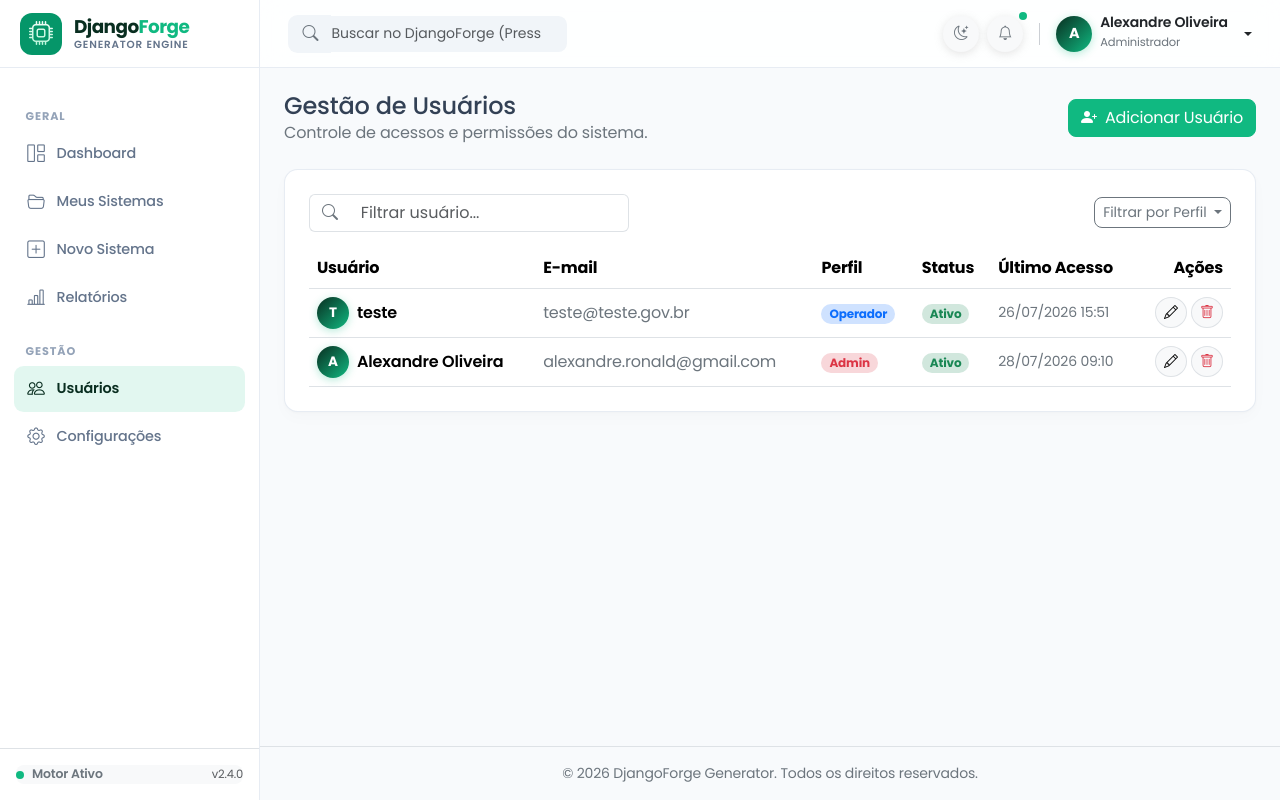
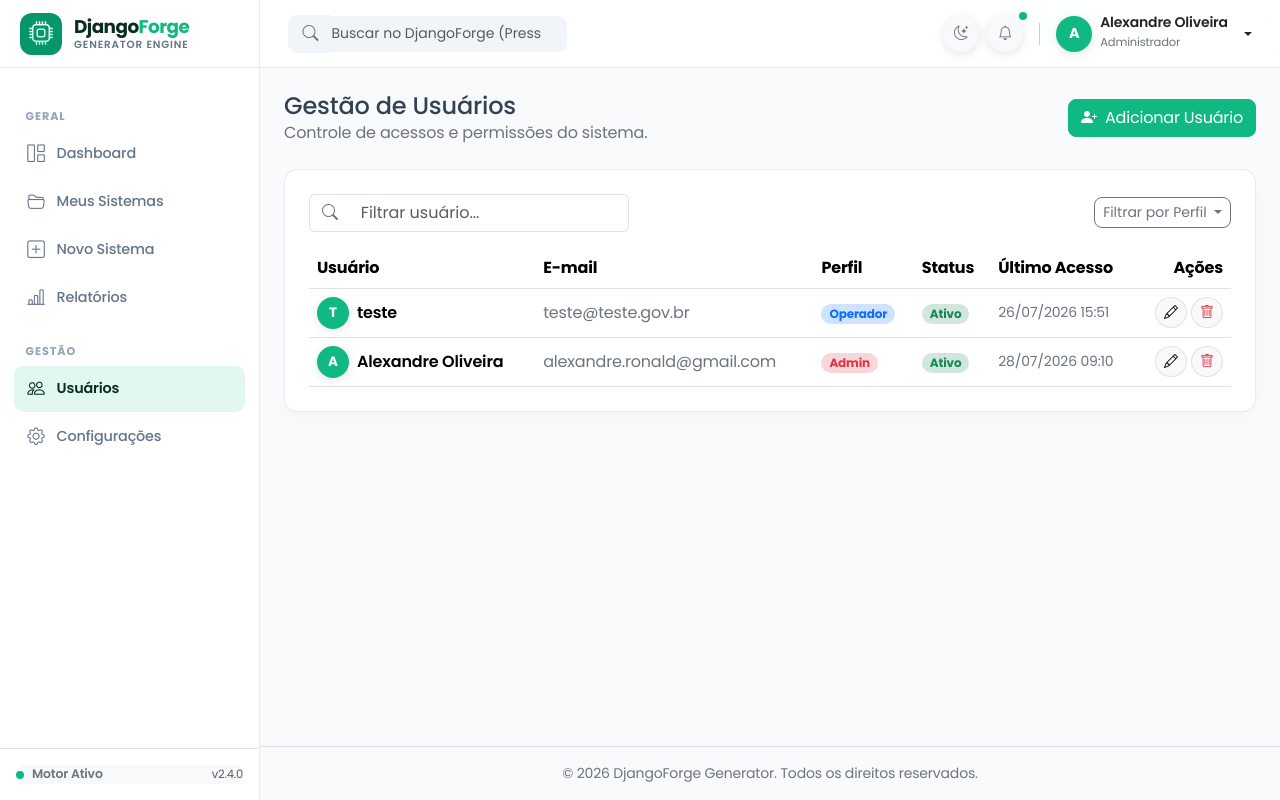
Before and after one commit to alexandre-ronald/gerador_sistema, a Django app: page /users/ in a window 1280 px wide. Run offline with Django 5.2, Linux system fonts and the light colour scheme; a user stored in the database is signed in; data comes from the database, SQL or seed files in the repository; both versions use the stored data as it was after the commit.

Commit message:
ajustes de layout

```diff
--- a/templates/base.html
+++ b/templates/base.html
@@ -377,6 +377,19 @@
       font-size: 0.9rem;
       box-shadow: 0 2px 8px rgba(164, 165, 165, 0.3);
     }
+    .icon-circle-green {
+      width: 36px;
+      height: 36px;
+      border-radius: 50%;
+      background: var(--django-emerald) ;
+      color: #ffffff;
+      display: flex;
+      align-items: center;
+      justify-content: center;
+      font-weight: 700;
+      font-size: 0.9rem;
+      box-shadow: 0 2px 8px rgba(164, 165, 165, 0.3);
+    }
 
     .dropdown-menu-custom {
       border: 1px solid var(--border-color-light);
@@ -565,7 +578,7 @@
         {% if user.is_authenticated %}
         <div class="dropdown">
           <a href="#" class="d-flex align-items-center text-decoration-none dropdown-toggle gap-2 text-body" data-bs-toggle="dropdown">
-            <div class="avatar-circle">
+            <div class="icon-circle-green">
               {{ user.first_name|default:user.username|slice:":1"|upper }}
             </div>
             <div class="d-none d-sm-block text-start pe-1">
--- a/templates/sistema/users.html
+++ b/templates/sistema/users.html
@@ -50,7 +50,7 @@
         <tr>
           <td>
             <div class="d-flex align-items-center gap-2">
-              <div class="avatar-circle" style="width: 32px; height: 32px; font-size: 0.85rem;">
+              <div class="icon-circle-green" style="width: 32px; height: 32px; font-size: 0.85rem;">
                 {{ u.first_name|default:u.username|slice:":1"|upper }}
               </div>
               <span class="fw-semibold">{{ u.get_full_name|default:u.username }}</span>
```
Also changed, not shown: templates/sistema/dashboard.html (+4 -4 lines), db.sqlite3.
